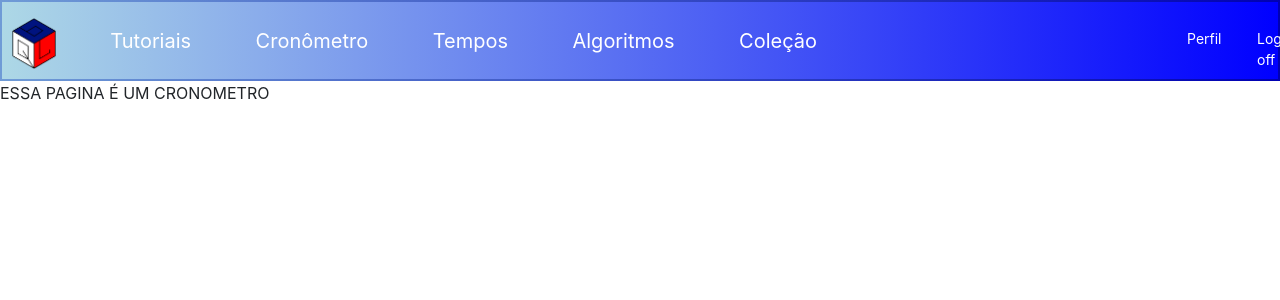
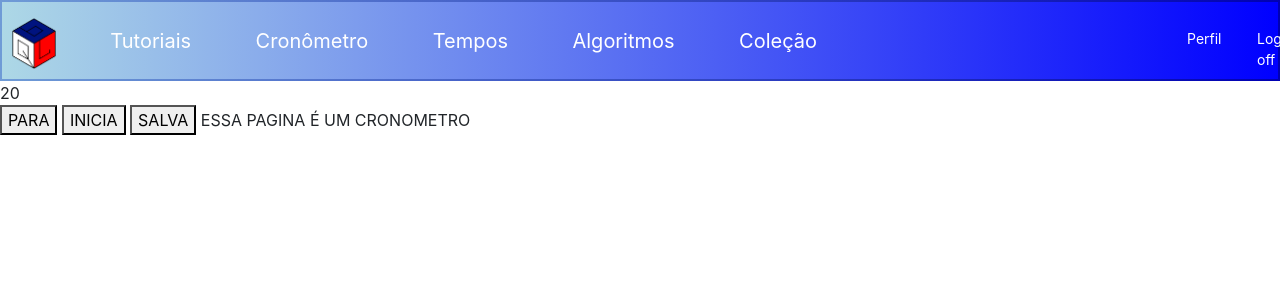
Before and after one commit to cassioPsantos/qblearning, a PHP site: page /qblearning/cronometro.php in a window 1280 px wide. Shown: the top 300 px of the page. Run offline with PHP 8.4, Linux system fonts and the light colour scheme.

Commit message:
Cronometro

```diff
--- a/conexao.php
+++ b/conexao.php
@@ -1,3 +1,3 @@
 <?php
-$conn = mysqli_connect('localhost', 'root', '') or die ("Não possível conectar ao banco de dados");
+$conn = mysqli_connect('localhost', 'root', 'aluno01') or die ("Não possível conectar ao banco de dados");
 $banco = mysqli_select_db($conn, 'qblearning');
--- a/cronometro.php
+++ b/cronometro.php
@@ -7,6 +7,29 @@ include('navbar.php');
 </head>
 
 <body>
+    <span id="tempo">20</span><br>
+    <button onclick="para()" >PARA</button>
+    <button onclick="inicia()" >INICIA</button>
+    <button onclick="salva()" >SALVA</button>
+
     ESSA PAGINA É UM CRONOMETRO
+    <script>
+        let tempo = 0;
+        let timer;
+
+        function inicia(){
+            tempo=0
+            timer = setInterval(() => {
+                tempo += 0.01;
+                document.getElementById('tempo').innerHTML = tempo.toFixed(2);
+            }, 10);
+        }
+        function para(){
+            clearInterval(timer);
+        }
+        function salva(){
+            window.location.href = '/qblearning/salvacronometro.php?tempo='+tempo.toFixed(2)
+        }
+    </script>
 </body>
 </html>
```
Also changed, not shown: salvacronometro.php (added, +8 -0 lines).
